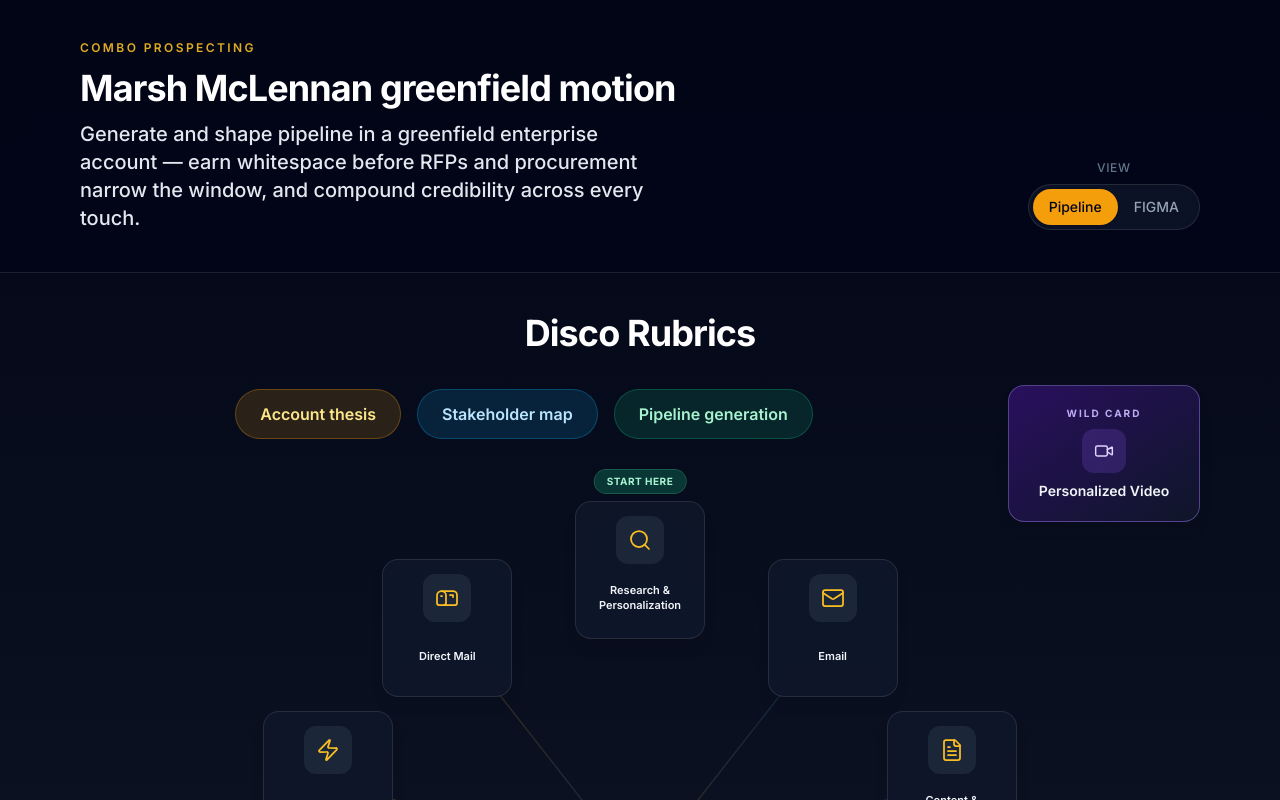
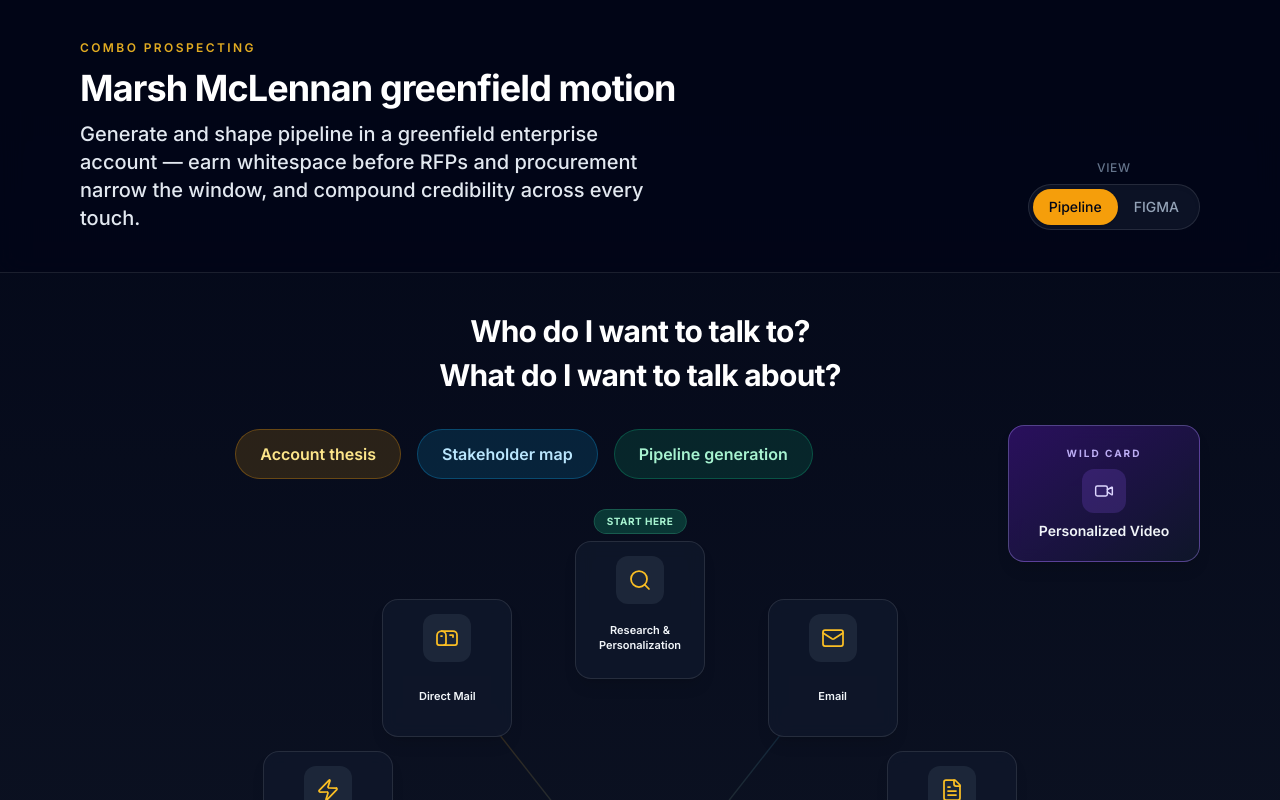
Before and after one commit to Keylimeespresso/key-lime-espresso, a React (Vite) app: page / in a window 1280 px wide. Shown: the top 800 px of the page. Built offline with nearby package versions, Linux system fonts and the light colour scheme.

Commit message:
Refine rubric headers and remove Disco wording
Co-authored-by: Cursor <cursoragent@cursor.com>

```diff
--- a/src/ComboProspectingApp.tsx
+++ b/src/ComboProspectingApp.tsx
@@ -458,7 +458,14 @@ export default function ComboProspectingApp() {
 
       <section className="mx-auto max-w-6xl px-4 py-10">
         <div className="relative mx-auto mb-10 max-w-6xl">
-          <h2 className="text-center text-3xl font-bold tracking-tight text-white md:text-4xl">Disco Rubrics</h2>
+          <div className="text-center">
+            <h2 className="text-2xl font-bold tracking-tight text-white md:text-3xl">
+              Who do I want to talk to?
+            </h2>
+            <h2 className="mt-2 text-2xl font-bold tracking-tight text-white md:text-3xl">
+              What do I want to talk about?
+            </h2>
+          </div>
           <div className="mt-8 flex flex-col gap-6 lg:flex-row lg:items-start lg:justify-between lg:gap-10">
             <div className="min-w-0 flex-1 lg:pt-1">
               <div className="flex flex-wrap justify-center gap-3 md:gap-4 lg:mx-auto lg:max-w-3xl xl:max-w-none">
@@ -672,7 +679,7 @@ export default function ComboProspectingApp() {
                 <>
                   <div>
                     <h4 className="mb-2 text-xs font-bold uppercase tracking-wider text-amber-400/90">
-                      Disco rubric
+                      Rubric detail
                     </h4>
                     <p className="text-sm leading-relaxed text-slate-300">
                       {DISCO_RUBRIC_DETAILS[rubricPanel].intro}
```
